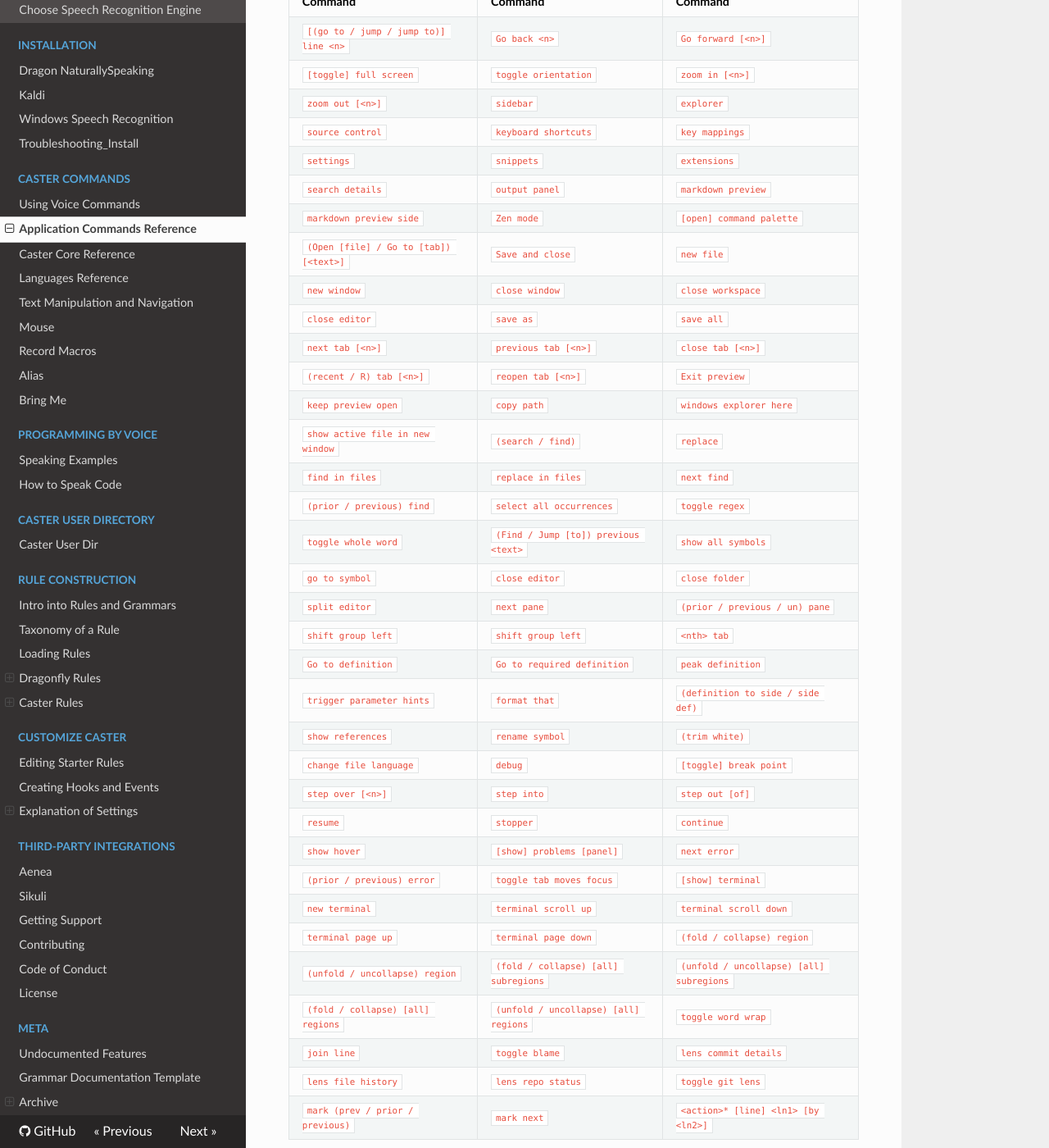
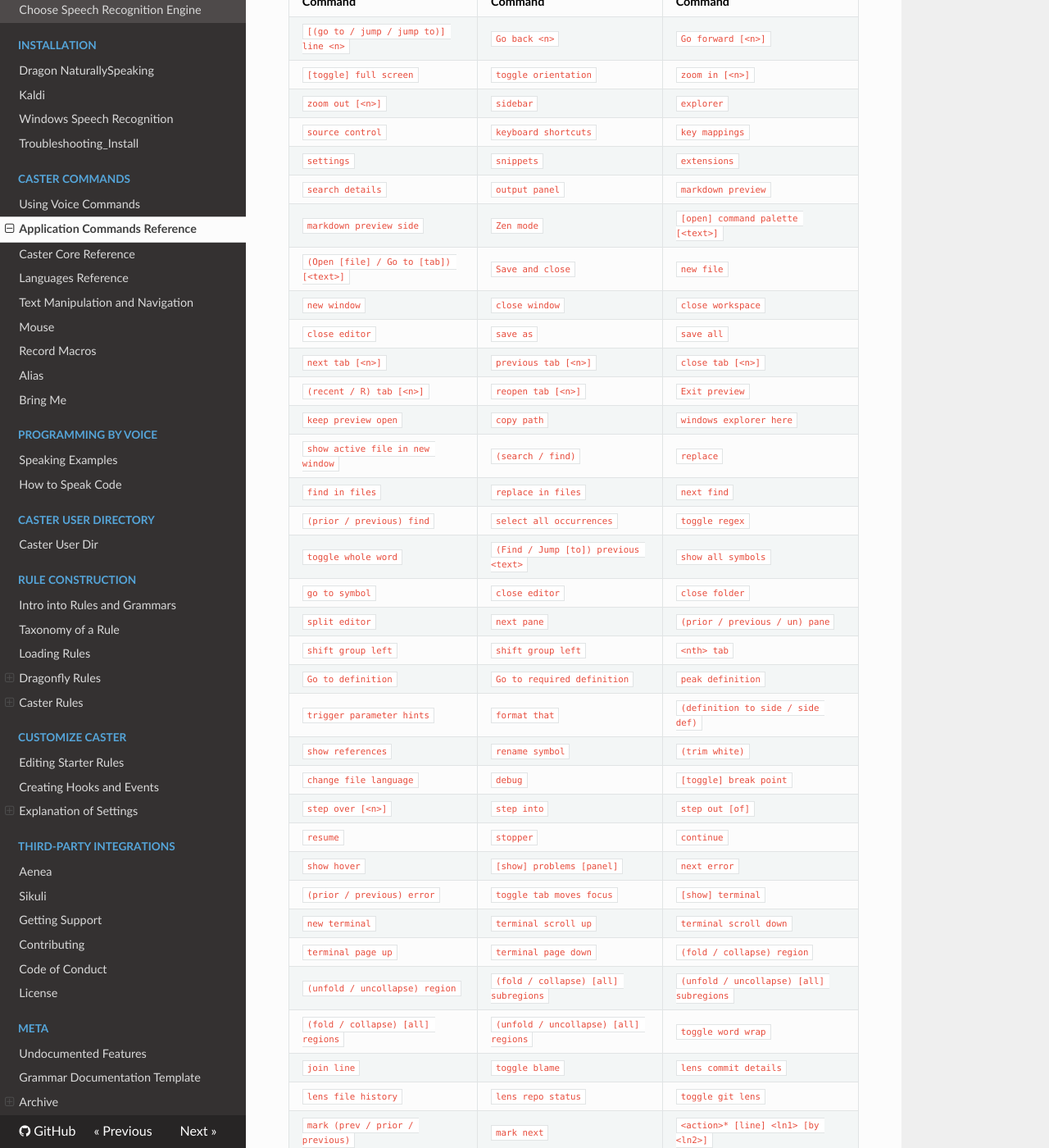
Before and after one commit to dictation-toolbox/Caster, an MkDocs documentation site: the page built from docs/readthedocs/Caster_Commands/Application_Commands_Quick_Reference.md, in a window 1280 px wide and 1400 px high, scrolled down 20289 px. Shown: the whole window at 82% size. Built offline with MkDocs 1.6.1, drawn with Linux system fonts in a browser that asks for light colours; nearby versions of some CDN libraries; comment, search, counter and statistics services are not loaded; some of the changed text lies outside the part shown.

Commit message:
Cleaned up Application_Commands_Quick_Reference.md

```diff
--- a/docs/readthedocs/Caster_Commands/Application_Commands_Quick_Reference.md
+++ b/docs/readthedocs/Caster_Commands/Application_Commands_Quick_Reference.md
@@ -2,6 +2,7 @@
 
 Classic Install Location: `castervoice\rules\apps`
 The application name is followed by a pronunciation to `enable` or `disable` and the respective grammars. A '/' separates pronunciations for different grammars belonging to a single app.
+
 <!-- TOC depthFrom:1 depthTo:6 withLinks:1 updateOnSave:1 orderedList:0 -->
 
 - [Adobe acrobat](#adobe-acrobat) - acrobat
@@ -244,7 +245,7 @@ Same Commands as [Git Bash](#git-bash)
 | `insert cell [to the] left`                            | `insert cell above`              | `insert pivot table`               |
 | `insert pivot chart`                                   | `add-ins`                        | `add border`                       |
 | `arrange Windows`                                      | `auto sum`                       | `freeze panes`                     |
-| `toggle edit cell`                                     | `|`                              |
+| `toggle edit cell`                                     | `|`                              |                                    |
 
 # Internet Explorer
 
@@ -385,8 +386,8 @@ Same Commands as [Git Bash](#git-bash)
 | `[move] line up`                 | `kill forward`             | `extract method`            |
 | `[move] line down`               | `kill back`                | `extract constant`          |
 | `extract param`                  | `kill`                     | `override method`           |
-| `auto indent`                    |
-| GIT Commands (embedded terminal) |
+| `auto indent`                    |                            |                             |
+| GIT Commands (embedded terminal) |                            |                             |
 | `(get push / push)`              | `fetch`                    | `search recursive filetype` |
 | `(undo changes / reset hard)`    | `gooey blame`              | `stash`                     |
 | `CD`                             | `initialize repository`    | `stash apply [<n>]`         |
@@ -442,7 +443,7 @@ Same Commands as [Git Bash](#git-bash)
 # Microsoft Teams
 
 | command               | command               | command                        |
-|-----------------------|-----------------------|--------------------------------|
+| --------------------- | --------------------- | ------------------------------ |
 | search                | calendar              | start audio call               |
 | keyboard shortcuts    | calls                 | start video call               |
 | settings              | files                 | toggle mute                    |
@@ -457,8 +458,8 @@ Same Commands as [Git Bash](#git-bash)
 | send                  | expand compose        | go to next \(day \| week\)     |
 | attach                | reply                 | view day                       |
 | new line              | accept \[video\] call | view workweek                  |
-| accept \[audio\] call | view week             |
-| decline \[call\]      |
+| accept \[audio\] call | view week             |                                |
+| decline \[call\]      |                       |                                |
 
 # Microsoft Visual Studio
 
@@ -519,7 +520,7 @@ Same Commands as [Git Bash](#git-bash)
 | `first tab`                         | `next tab`   | `save all`       |
 | `focus console`                     | `open file`  | `select all`     |
 | `help that`                         | `head that`  | `vee table that` |
-| `<action>* [line] <ln1> [by <ln2>]` | `|`          |
+| `<action>* [line] <ln1> [by <ln2>]` | `|`          |                  |
 
 \* select / copy / cut / paste / delete
 
@@ -587,7 +588,7 @@ Same Commands as [Git Bash](#git-bash)
 | `file tree`          | `source code [mode]`           | `focus mode`                   |
 | `typewriter [mode]`  | `[toggle] full screen`         | `actual size`                  |
 | `zoom in <n>`        | `zoom out <n>`                 | `switch documnets`             |
-| `toggle [dev] tools` | `|`                            |
+| `toggle [dev] tools` | `|`                            |                                |
 
 # Visual Studio
 
@@ -633,7 +634,7 @@ Same Commands as [Git Bash](#git-bash)
 | `source control`                       | `keyboard shortcuts`                  | `key mappings`                           |
 | `settings`                             | `snippets`                            | `extensions`                             |
 | `search details`                       | `output panel`                        | `markdown preview`                       |
-| `markdown preview side`                | `Zen mode`                            | `[open] command palette`                 |
+| `markdown preview side`                | `Zen mode`                            | `[open] command palette [<text>]`        |
 | `(Open [file] / Go to [tab]) [<text>]` | `Save and close`                      | `new file`                               |
 | `new window`                           | `close window`                        | `close workspace`                        |
 | `close editor`                         | `save as`                             | `save all`                               |
```
Also changed, not shown: other parts of docs/readthedocs/Caster_Commands/Application_Commands_Quick_Reference.md (+1 -0 lines).
